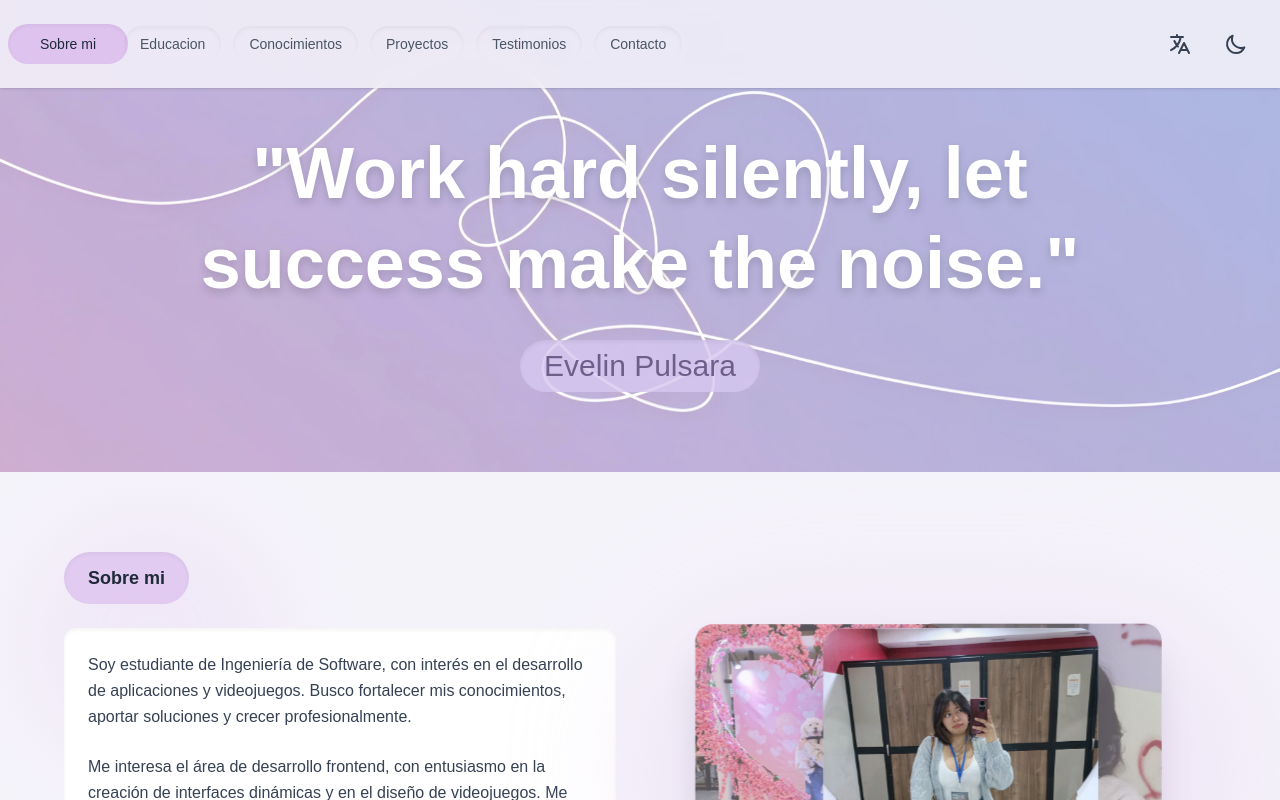
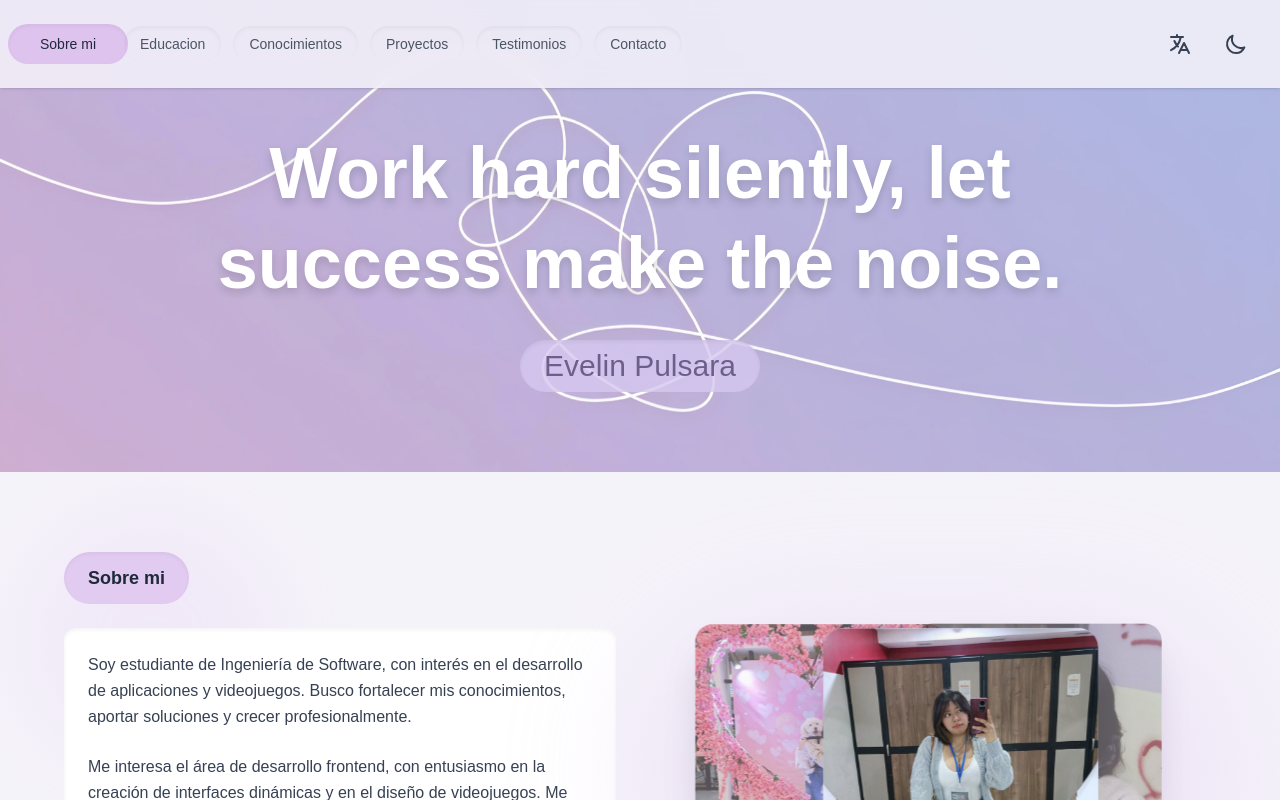
Before and after one commit to evelinpulsara/Final-Dis, a Next.js app: page / in a window 1280 px wide. Shown: the top 800 px of the page. Built offline with nearby package versions, Linux system fonts and the light colour scheme.

Commit message:
se modifico el error

```diff
--- a/src/app/page.tsx
+++ b/src/app/page.tsx
@@ -80,7 +80,7 @@ export default function PortfolioLanding() {
         <div className="container mx-auto px-6 relative z-10">
           <div className="max-w-5xl mx-auto text-center">
             <h1 className="text-5xl md:text-6xl lg:text-7xl font-bold text-white leading-tight mb-4 drop-shadow-lg">
-              "Work hard silently, let success make the noise."
+              Work hard silently, let success make the noise.
             </h1>
             <div className="inline-block mt-4 px-6 py-2 rounded-full bg-[#D6C8F0]/80 shadow-inner">
               <p className="text-2xl md:text-3xl font-medium text-[#6D5F8B]">Evelin Pulsara</p>
```
